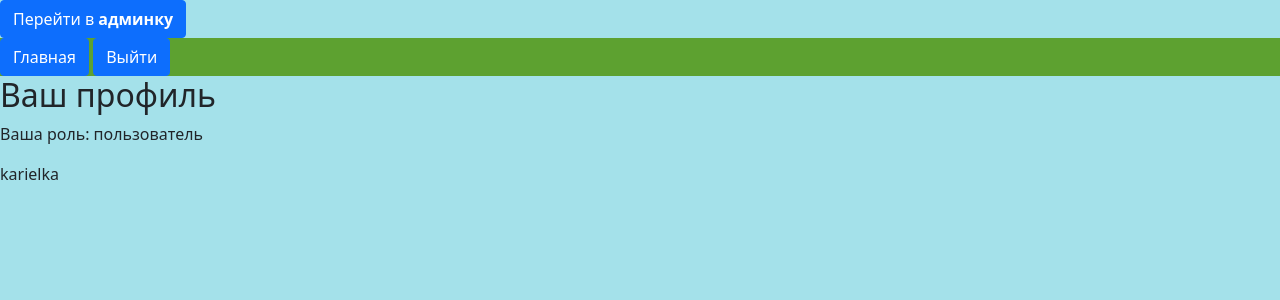
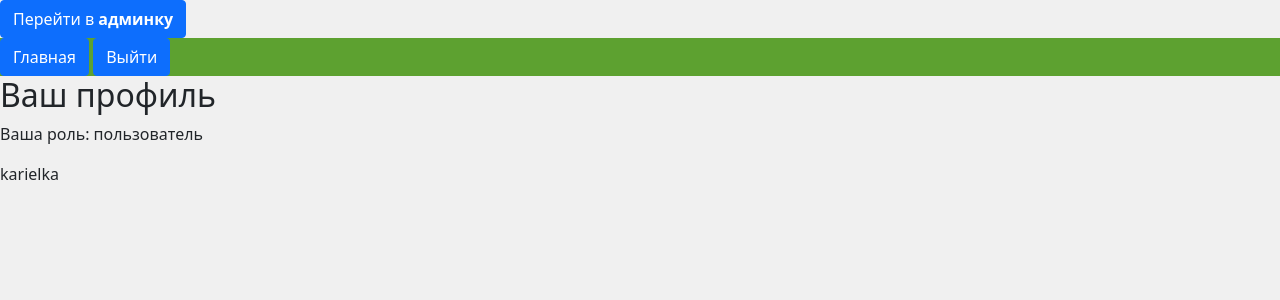
Before and after one commit to Karielka/Fitnes_app, a Django app: page /fitnes/profile/ in a window 1280 px wide. Shown: the top 300 px of the page. Run offline with Django 5.2, Linux system fonts and the light colour scheme; a user stored in the database is signed in; data comes from the database, SQL or seed files in the repository.

Commit message:
Мусор

```diff
--- a/Fitnes/Main/static/main/css/forms.css
+++ b/Fitnes/Main/static/main/css/forms.css
@@ -1,5 +1,5 @@
 body {
-    background-color: rgba(164, 225, 234, 0.994);
+    background-color: #f0f0f0;
     overflow-x: hidden;
 }
 
```
